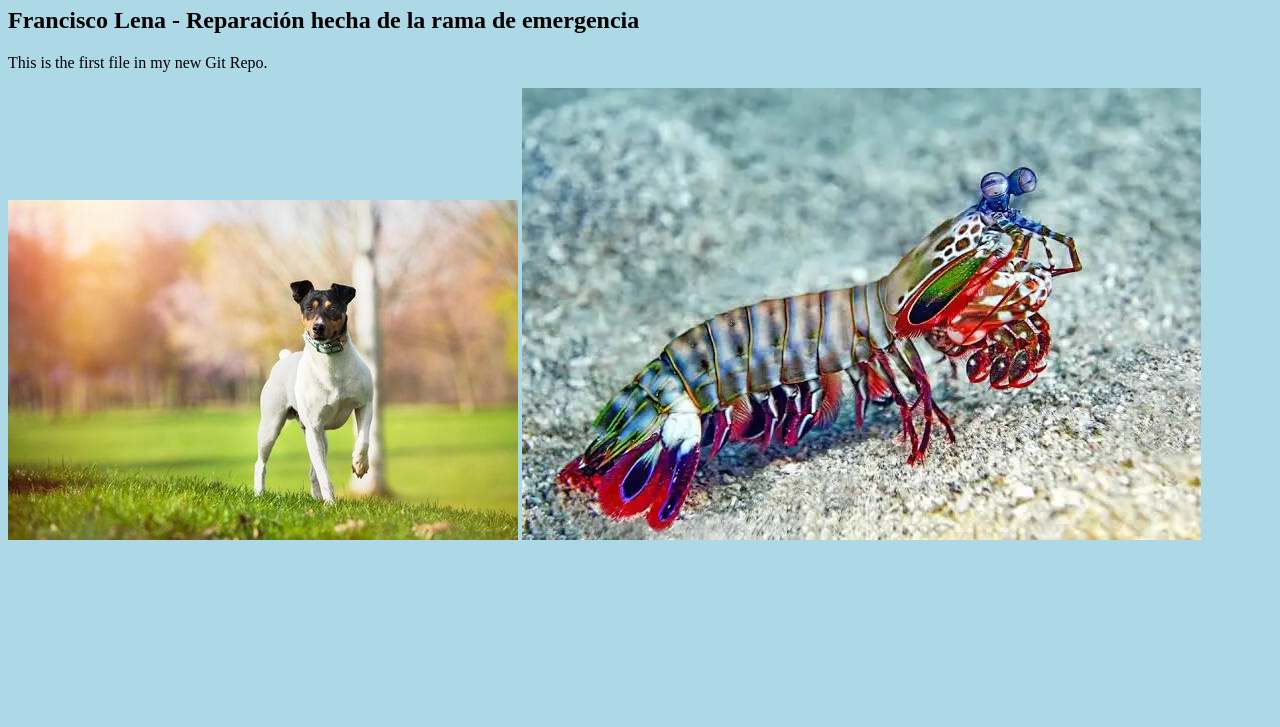
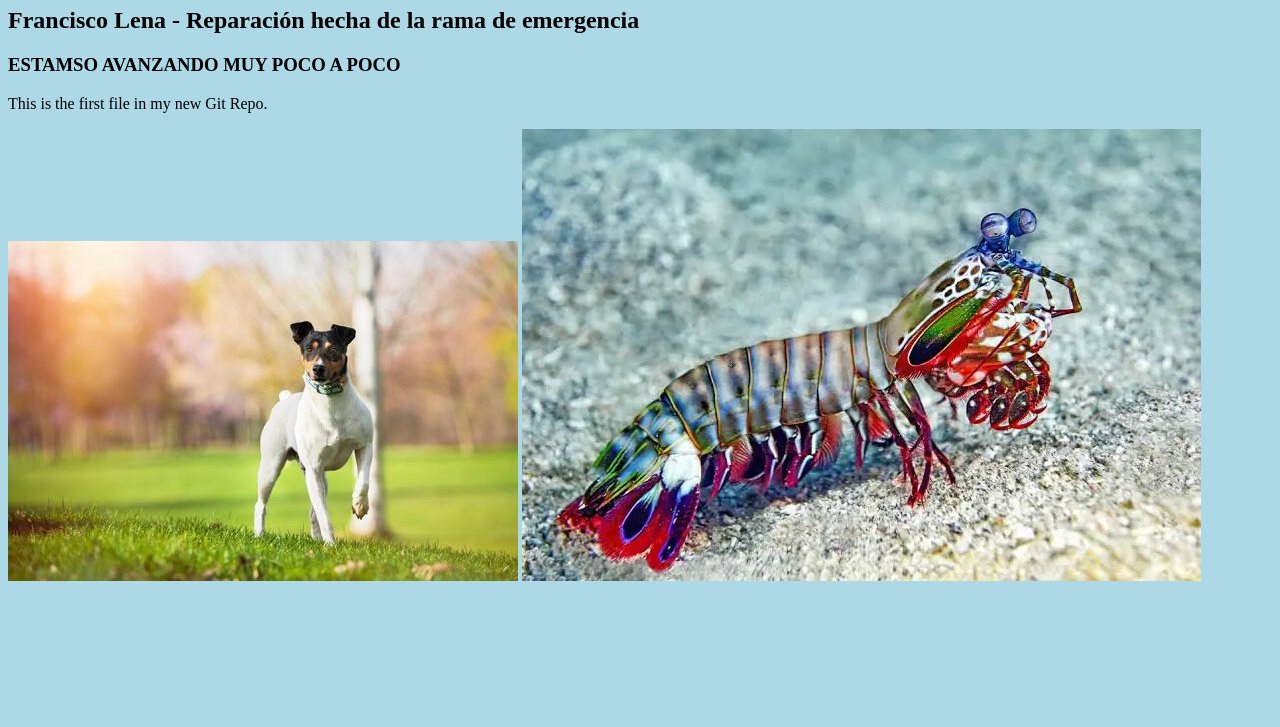
Before and after one commit to franlemar/RepositorioPrueba, a plain HTML site: page index.html in a window 1280 px wide. Shown: the part 73-800 px from the top of the page. Drawn offline with Linux system fonts and the light colour scheme.

Commit message:
cambio en nueva ramita

```diff
--- a/index.html
+++ b/index.html
@@ -7,6 +7,7 @@
 <body>
 <h1>Hello world!</h1>
 <h2>Francisco Lena - Reparación hecha de la rama de emergencia</h2>
+<h3>ESTAMSO AVANZANDO MUY POCO A POCO</h3>
 <p>This is the first file in my new Git Repo.</p>
 <img src="img_hello_world.jpg">
 <img src="img_hello_git.jpg">
```
